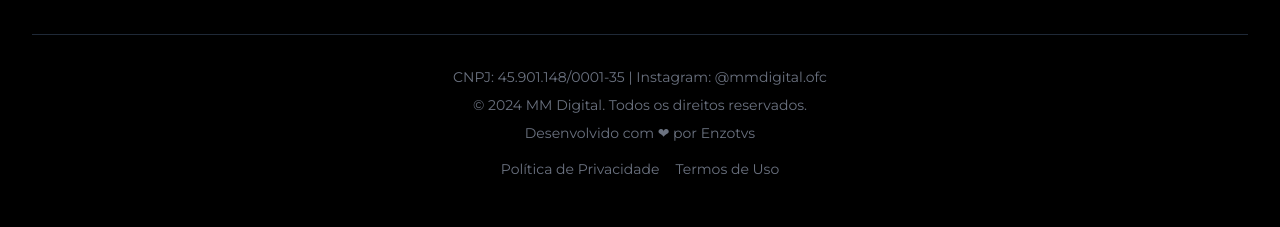
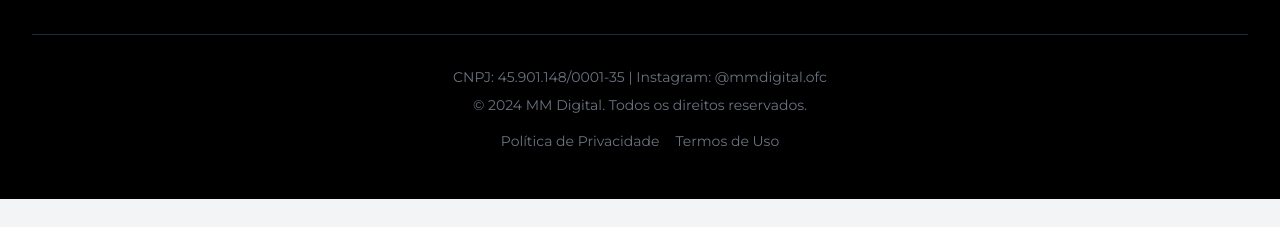
Before and after one commit to MarceloMserra/MMdigital, a plain HTML site: page index.html in a window 1280 px wide. Shown: the part 5761-5988 px from the top of the page. After the commit the page ends 5960 px from the top, so only its background shows below. Drawn offline with nearby package versions, Linux system fonts and the light colour scheme.

Commit message:
Update index.html

```diff
--- a/index.html
+++ b/index.html
@@ -448,7 +448,6 @@
             <div class="border-t border-gray-800 mt-12 pt-8 text-center text-gray-500 text-sm">
                 <p>CNPJ: 45.901.148/0001-35 | Instagram: @mmdigital.ofc</p>
                 <p class="mt-2">© 2024 MM Digital. Todos os direitos reservados.</p>
-                <p class="mt-2">Desenvolvido com ❤ por <a href="#" class="hover:text-yellow-400 transition">Enzotvs</a></p>
                 <div class="flex justify-center space-x-4 mt-4">
                     <a href="#" class="hover:text-yellow-400 transition">Política de Privacidade</a>
                     <a href="#" class="hover:text-yellow-400 transition">Termos de Uso</a>
```
